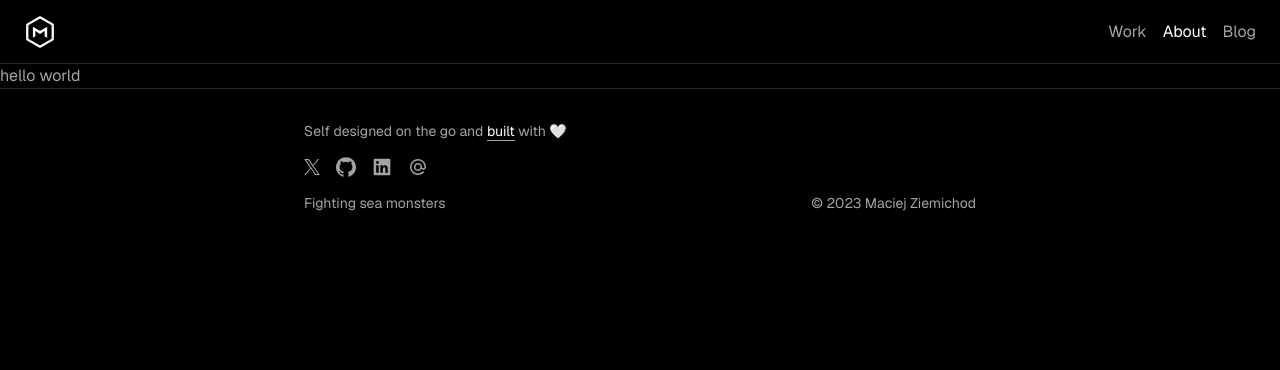
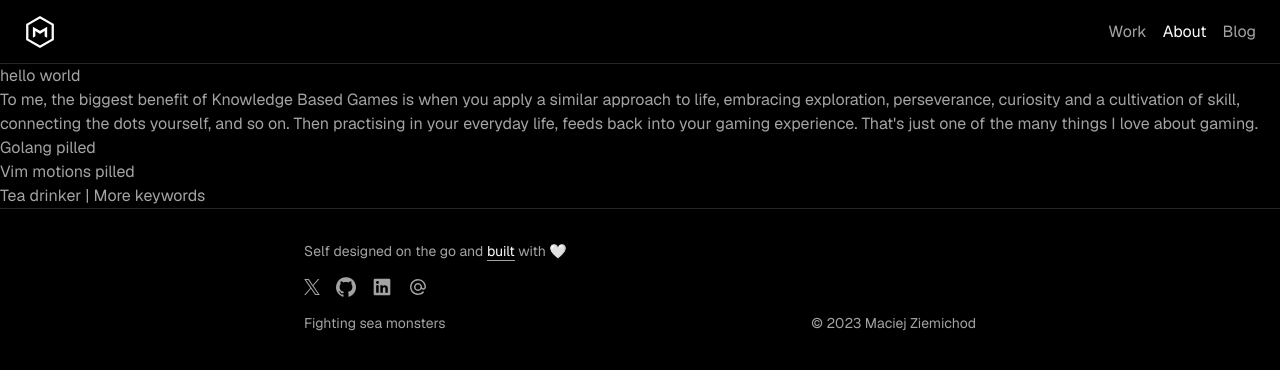
Before and after one commit to maciejziemichod/maciejziemichod.com, a Next.js app: page /about in a window 1280 px wide. Shown: the top 370 px of the page. Built offline with nearby package versions, Linux system fonts and the light colour scheme.

Commit message:
feat: change highlight colour

```diff
--- a/src/app/about/page.tsx
+++ b/src/app/about/page.tsx
@@ -1,3 +1,18 @@
 export default function Page() {
-    return <main>hello world</main>;
+    return (
+        <main>
+            hello world
+            <p>
+                To me, the biggest benefit of Knowledge Based Games is when you
+                apply a similar approach to life, embracing exploration,
+                perseverance, curiosity and a cultivation of skill, connecting
+                the dots yourself, and so on. Then practising in your everyday
+                life, feeds back into your gaming experience. That's just one of
+                the many things I love about gaming.
+            </p>
+            <p>Golang pilled</p>
+            <p>Vim motions pilled</p>
+            <p>Tea drinker | More keywords</p>
+        </main>
+    );
 }
--- a/src/app/layout.tsx
+++ b/src/app/layout.tsx
@@ -19,7 +19,7 @@ export default function RootLayout({
             lang="en"
             className={`${GeistSans.variable} ${GeistMono.variable}`}
         >
-            <body className="antialiased bg-black text-neutral-400 break-words">
+            <body className="antialiased bg-black text-neutral-400 break-words selection:bg-white/10">
                 <Header />
                 {children}
                 <Footer />
```
